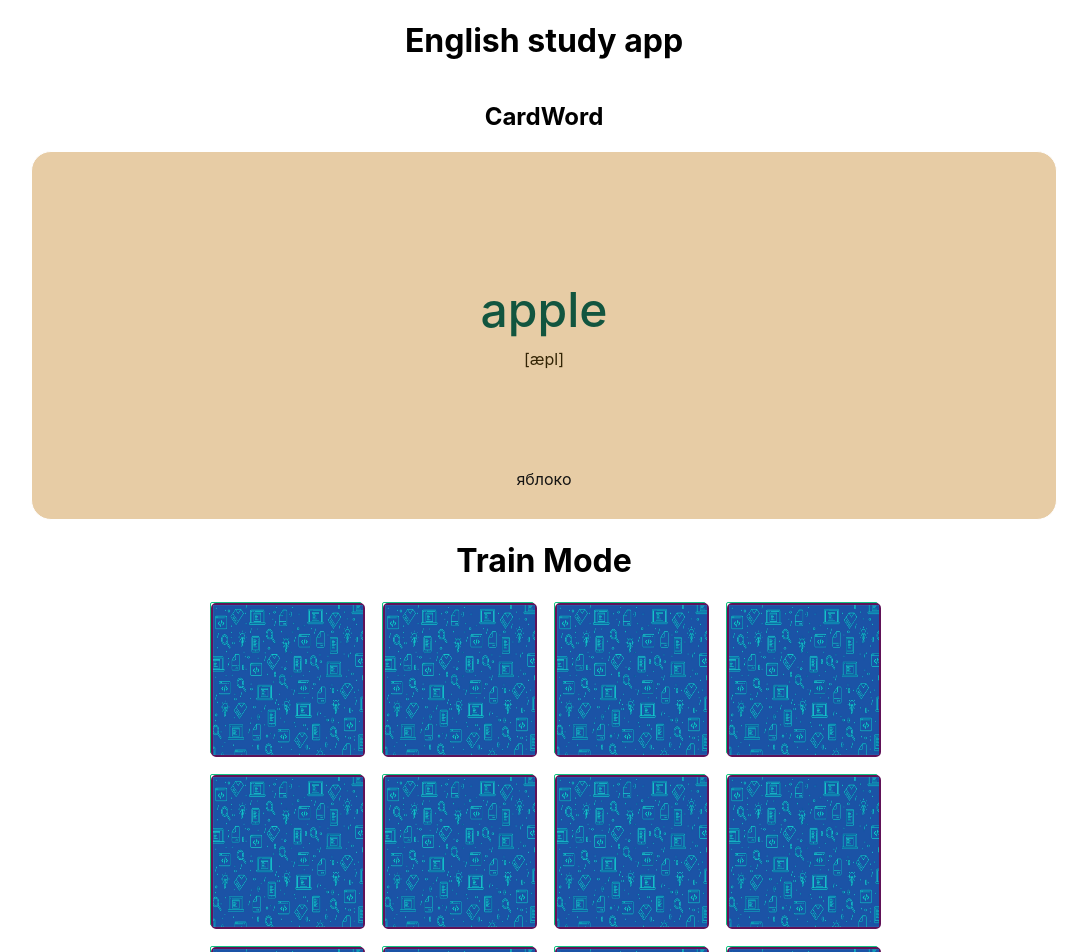
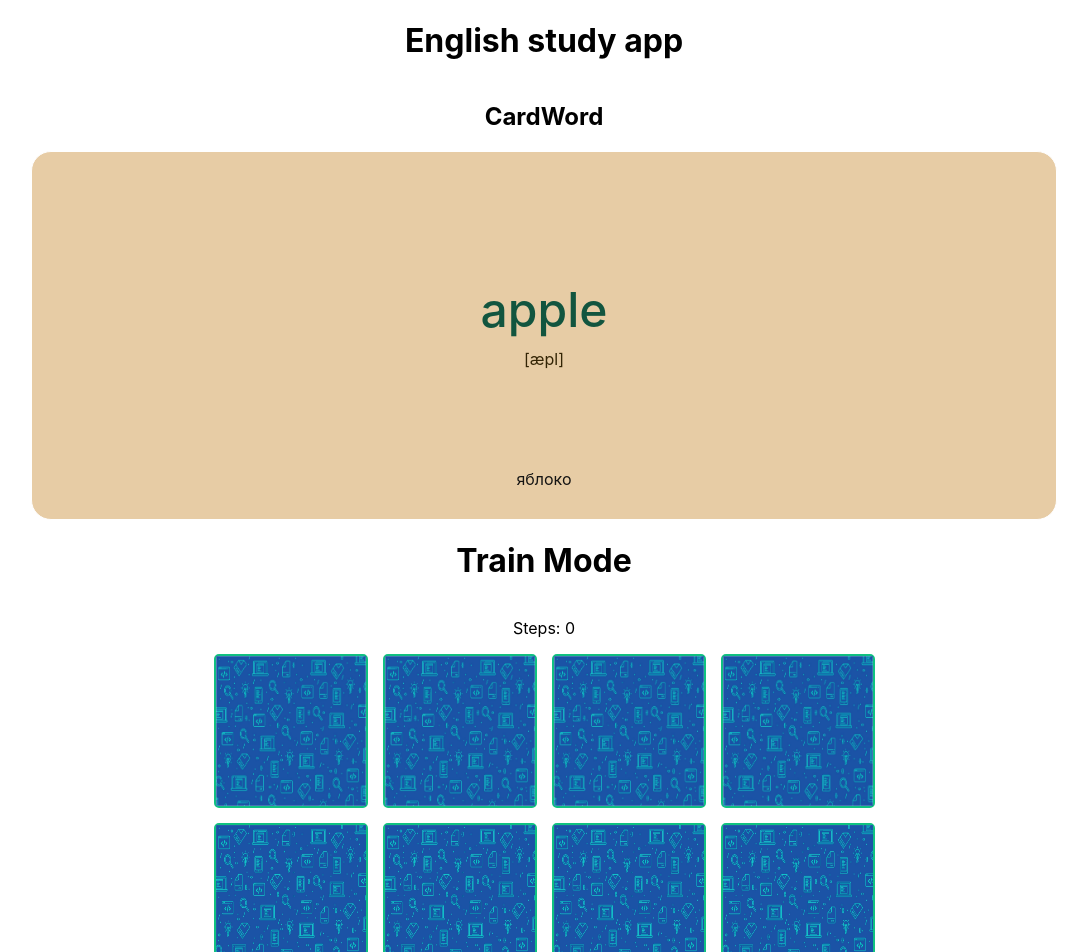
Before and after one commit to Svetk0/english-study-app, a React (Create React App) app: page / in a window 1280 px wide. Shown: the top 952 px of the page, without its empty margins (96-1183 px from the left). Built offline with nearby package versions, Linux system fonts and the light colour scheme.

Commit message:
train mode as a card game done

```diff
--- a/src/components/train-mode/TrainMode.jsx
+++ b/src/components/train-mode/TrainMode.jsx
@@ -25,7 +25,6 @@ const pairOfArrayCards = [...initialArrayCards, ...initialArrayCards];
 
 console.log(pairOfArrayCards);
 
-
 function TrainMode() {
   const [arrayCards, setArrayCards] = useState([]);
   const [openedCards, setOpenedCards] = useState([]);
@@ -51,15 +50,43 @@ function TrainMode() {
     }
     return array;
   };
+
+
   useEffect(() => {
     setArrayCards(shuffle(pairOfArrayCards));
   }, []);
 
+  //check pair of cards
+  const flipCard = (index) => () => {
+    setOpenedCards((opened) => [...opened, index]);
+    setMoves((prevMove) => prevMove + 1);
+  };
+  useEffect(() => {
+    if (openedCards < 2) return;
+    const firstMatched = arrayCards[openedCards[0]];
+    const secondMatched = arrayCards[openedCards[1]];
+
+    if (secondMatched && firstMatched.id === secondMatched.id) {
+      setMatched([...matched, firstMatched.id]);
+    }
+
+    if (openedCards.length === 2) setTimeout(() => setOpenedCards([]), 1500);
+  }, [openedCards]);
+
+  // restart the game
+    function handleGameRestart() {
+        setOpenedCards([]);
+        setMatched([]);
+        setMoves(0);
+        setArrayCards(shuffle(pairOfArrayCards));
+  }
+
   return (
+      <div className="trainMode_container">
 
-        <div className="trainMode_container">
       {console.log({ arrayCards })}
           <h1 className="tm-header">Train Mode</h1>
+          <p className="numberSteps">Steps: { moves}</p>
       <div className="cards">
         {arrayCards.map((item, index) => {
           let isFlipped = false;
@@ -67,23 +94,34 @@ function TrainMode() {
           if (openedCards.includes(index)) isFlipped = true;
           if (matched.includes(item.id)) isFlipped = true;
           return (
-                        <div key={index} className={ `card ${isFlipped ? 'flipped' : ''}`}>
+            <div
+              key={index}
+              className={`card ${isFlipped ? "flipped" : ""}`}
+              onClick={flipCard(index)}
+            >
               <div className="inner">
                 <div className="front">
-                                    <img className="image-card" src={ item.img} alt="front card" />
+                  <img className="image-card" src={item.img} alt="front card" />
                 </div>
                 <div className="back">
-                                    <img className="image-card" src={ pathIconBackground} alt="card back-side" width={100} height={100} />
+                  <img
+                    className="image-card"
+                    src={pathIconBackground}
+                    alt="card back-side"
+                    width={100}
+                    height={100}
+                  />
                 </div>
               </div>
-
             </div>
-                    )
+          );
         })}
       </div>
-            <button className="button-restart">restart game</button>
-
-        </div>);
+      <button className="button-restart" onClick={handleGameRestart}>
+        restart game
+      </button>
+    </div>
+  );
 }
 
 export default TrainMode;
--- a/src/components/train-mode/trainMode.css
+++ b/src/components/train-mode/trainMode.css
@@ -9,14 +9,14 @@
 .cards {
     display: grid;
     grid-template: repeat(3, 1fr) / repeat(4,1fr);
-    gap: 20px;
+    gap: 15px;
 }
 
 .card {
     height: 150px;
     width: 150px;
-    border-radius: 2px;
-    border: 1px solid #10c281;
+    border-radius: 5px;
+    border: 2px solid #10c281;
     cursor: pointer;
 }
 .image-card {
@@ -40,7 +40,7 @@
     display: flex;
     align-items: center;
     justify-content: center;
-    border-radius: 8px;
+    border-radius: 5px;
     position: absolute;
     top: 0;
     left: 0;
@@ -49,13 +49,13 @@
     backface-visibility: hidden;
 }
 .card .front {
-    background-color: blue;
-    border: #10c281 2px solid;
+    background-color: #fff;
+
     transform: rotateY(180deg);
 }
 .card .back {
-    border: #601258 2px solid;
-    border-radius: 5px;
+
+
     font-size: 100px;
     transition: 0.3s ease all;
 }
```
Lines whose indentation alone changed are shown as unchanged.
